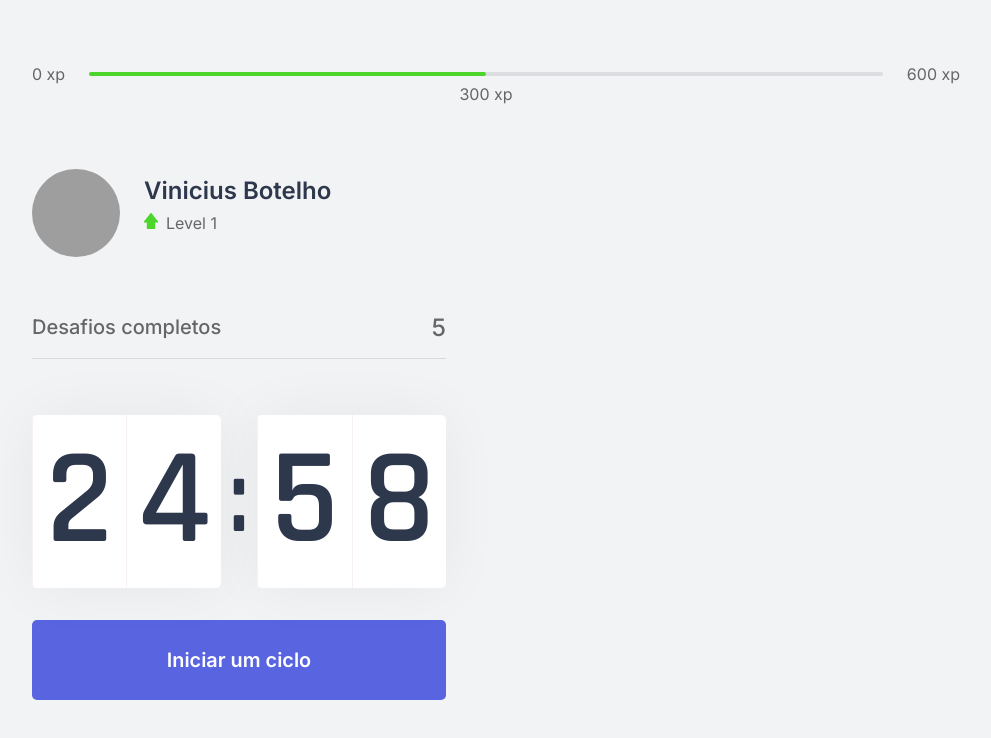
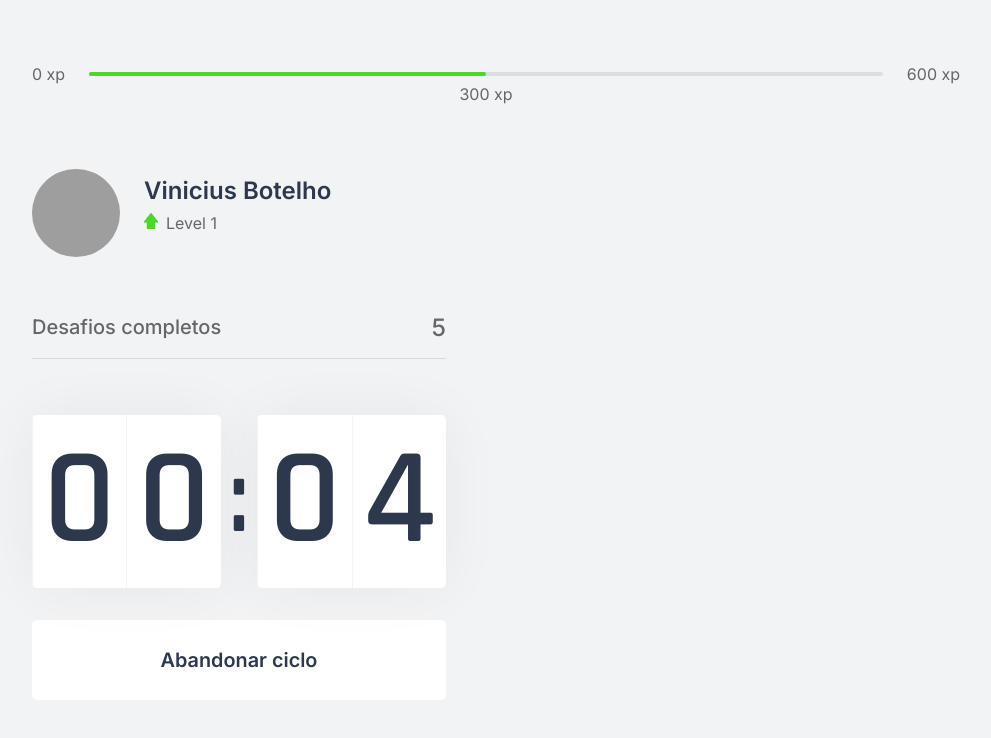
Before and after one commit to viniciusBotelho625/Moviet, a Next.js app: page / in a window 1280 px wide. Both pictures are taken after a click on the button "Iniciar um ciclo". Shown: the top 738 px of the page, without its empty margins (144-1135 px from the left). Built offline with nearby package versions, Linux system fonts and the light colour scheme; grey boxes are pictures that could not be loaded.

Commit message:
Função de zerar o contador + estilização

```diff
--- a/src/components/Countdown.tsx
+++ b/src/components/Countdown.tsx
@@ -1,9 +1,12 @@
 import { useState, useEffect } from 'react';
 import styles from '../styles/components/Countdown.module.css';
 
+let countdownTimeout: NodeJS.Timeout;
+
 export function Countdown() {
-    const [time, setTime] = useState(25 * 60);
-    const [active, setActive] = useState(false);
+    const [time, setTime] = useState(0.1 * 60);
+    const [isActive, setisActive] = useState(false);
+    const [hasFinished, setHasFinished] = useState(false);
 
     const minutes = Math.floor(time / 60);
     const seconds = time % 60;
@@ -11,17 +14,27 @@
     const [minuteLeft, minuteRight] = String(minutes).padStart(2, '0').split('');
     const [secondLeft, secondRight] = String(seconds).padStart(2, '0').split('');
 
+
     function startCount() {
-        setActive(true);
+        setisActive(true);
+    }
+
+    function resetCountdown() {
+        clearTimeout(countdownTimeout);
+        setisActive(false);
+        setTime(0.1 * 60)
     }
 
     useEffect(() => {
-        if(active && time > 0) {
-            setTimeout(() => {
+        if(isActive && time > 0) {
+            countdownTimeout = setTimeout(() => {
                 setTime(time - 1);
             }, 1000)
+        } else if (isActive && time === 0){
+            setHasFinished(true);
+            setisActive(false);
         }
-    }, [active, time])
+    }, [isActive, time])
 
     return (
         <div>
@@ -37,11 +50,29 @@
                 </div>
             </div>
 
-            <button onClick={startCount}
-                type="button"
-                className={styles.countdownButton}>
-                Iniciar um ciclo
-            </button>
+            {hasFinished ? (
+                <button
+                    disabled
+                    className={styles.countdownButton}>
+                    Abandonar ciclo
+                </button>
+            ) : (
+                <>
+                    { isActive ? (
+                        <button onClick={resetCountdown}
+                            type="button"
+                            className={`${styles.countdownButton} ${styles.countdownButtonActive}`}>
+                            Abandonar ciclo
+                        </button>
+                    ) : (
+                        <button onClick={startCount}
+                            type="button"
+                            className={styles.countdownButton}>
+                            Iniciar um ciclo
+                        </button>
+                    )}
+                </>
+            )}
         </div>
     );
 }
--- a/src/styles/components/Countdown.module.css
+++ b/src/styles/components/Countdown.module.css
@@ -52,7 +52,24 @@
     font-weight: 600;
 }
 
-.countdownButton:hover {
+.countdownButton:not(:disabled):hover {
     background: var(--blue-dark);
     transition: 0.2s;
 }
+
+.countdownButtonActive {
+    background: var(--white);
+    color: var(--title);
+}
+
+.countdownButtonActive:not(:disabled):hover {
+    background: var(--red);
+    color: var(--white)
+}
+
+.countdownButton:disabled {
+    background: var(--white);
+    color: var(--text);
+    cursor: not-allowed;
+    box-shadow: 0px 3px 0px 0px var(--green);
+}
```
